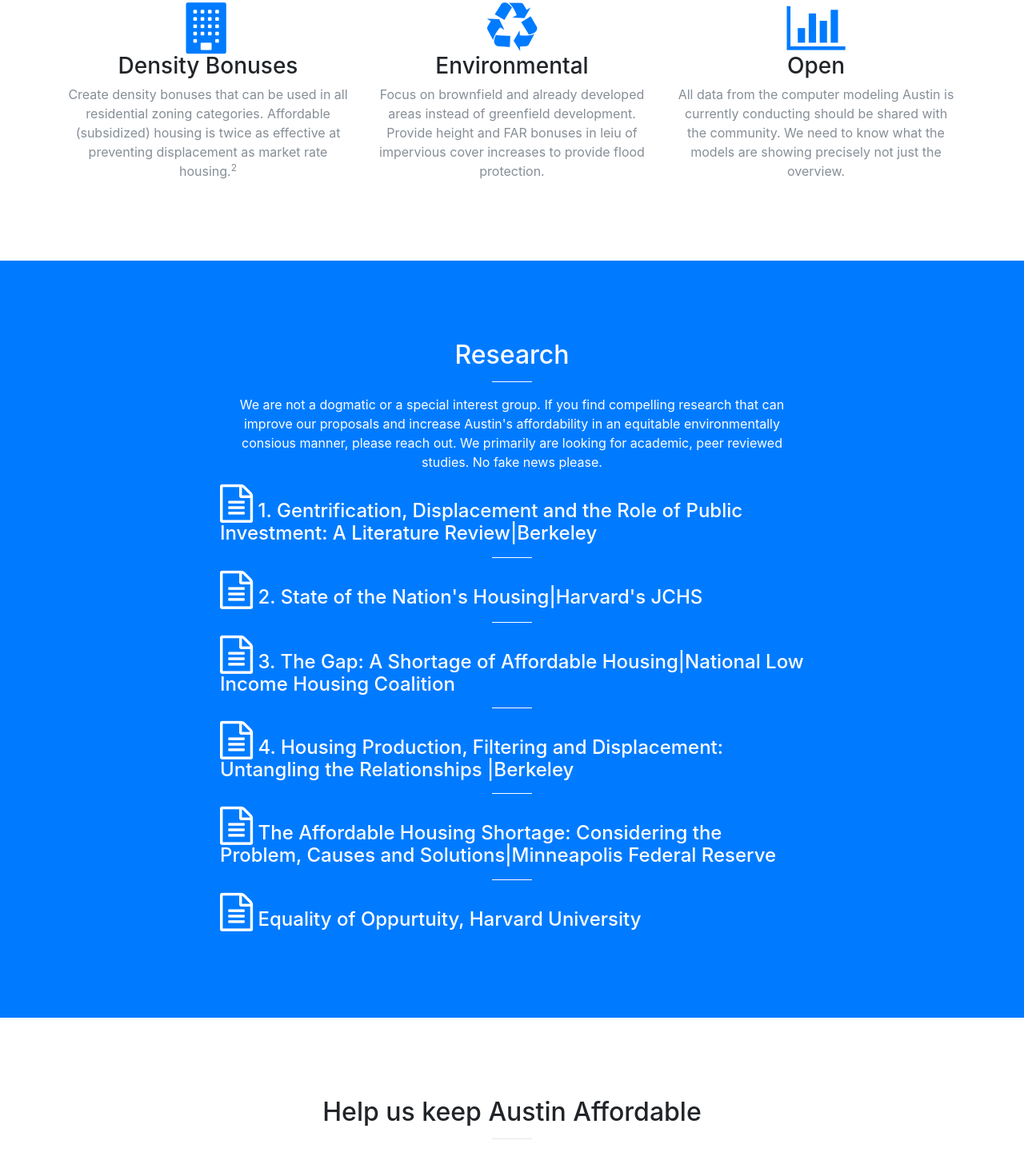
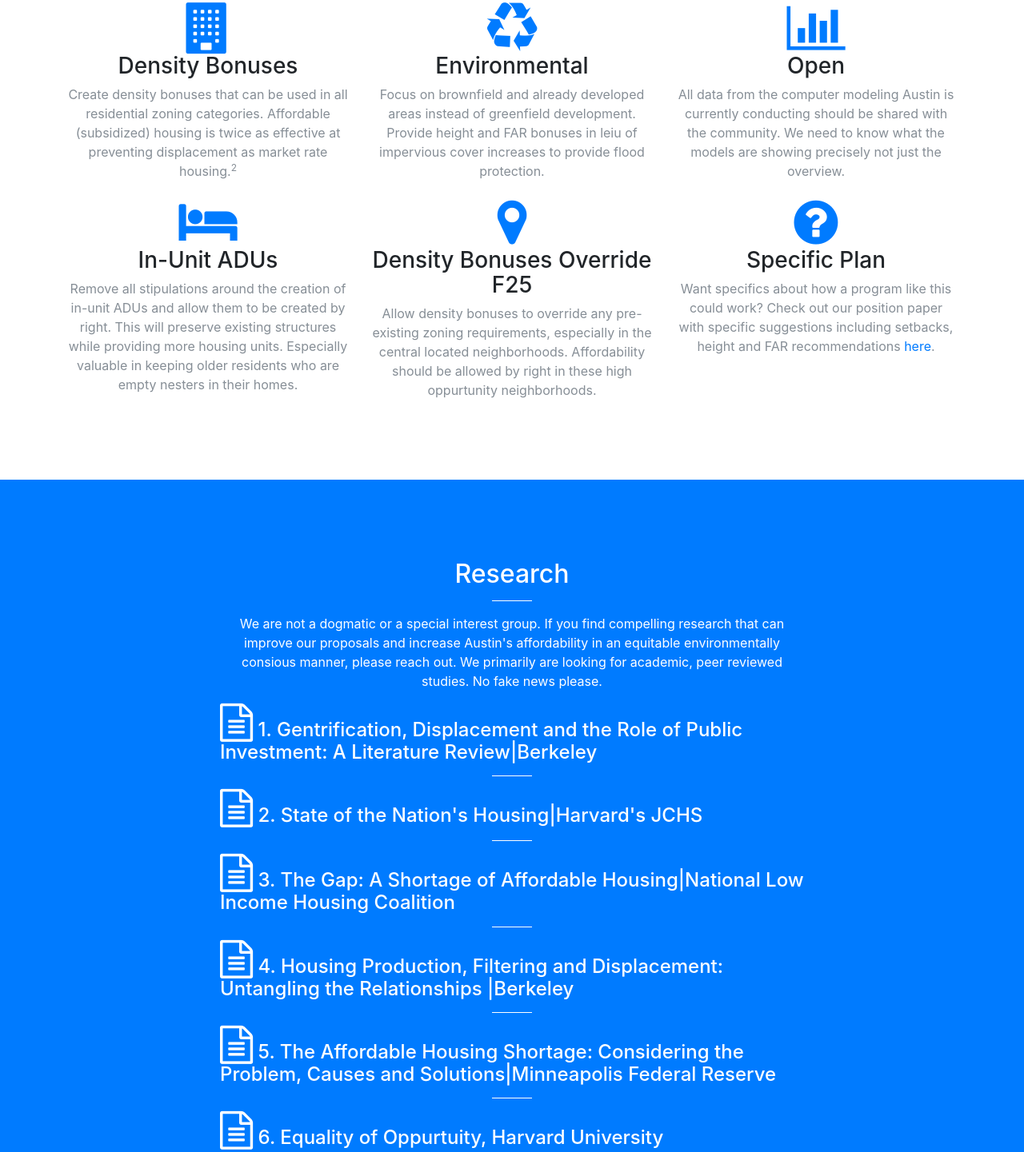
Before and after one commit to AIMBYATX/aimbyatx.github.io, a website with bundled scripts: page index.html in a window 1280 px wide. Shown: the part 2006-3447 px from the top of the page at 80% size. Built offline with nearby package versions, Linux system fonts and the light colour scheme.

Commit message:
Update Lang and Points
Cleaned up language
Fixed fb link
Added position paper

```diff
--- a/index.html
+++ b/index.html
@@ -84,7 +84,7 @@
             Our current code was written in 1984. The City of Austin passed a comprehensive plan called Imagine Austin in 2012 that decided how the city will grow and develop into the future. CodeNEXT is the city's rewrite of our current land development code to help fulfill the goals of affordability, environmental stewardship, and inclusiveness.
           </p>
           <p class="text-faded">
-            Our current code disproportionately benefits wealthy property investors at the expense of the rest of us. As we work on CodeNEXT we must recognize the discrimnatory nature of our previous codes and create a code that does not place the responsibility solely on the backs of poor and communities of color.
+            Our current code disproportionately benefits wealthy property investors at the expense of the rest of us. As we work on CodeNEXT we must recognize the discrimnatory nature of our previous codes and create a code that does not place the responsibility solely on the backs of working class communities and communities of color.
           </p>
           <p class="text-faded">
             The affordability crisis is playing out in cities all across the US. We can use the research and techniques other cities are implementing to create a CodeNEXT that will preserve the city we all love.
@@ -151,6 +151,27 @@
             <p class="text-muted">All data from the computer modeling Austin is currently conducting should be shared with the community. We need to know what the models are showing precisely not just the overview.</p>
           </div>
         </div>
+        <div class="col-lg-4 col-md-6 text-center">
+          <div class="service-box">
+            <i class="fa fa-4x fa-bed text-primary sr-icons"></i>
+            <h3>In-Unit ADUs</h3>
+            <p class="text-muted">Remove all stipulations around the creation of in-unit ADUs and allow them to be created by right. This will preserve existing structures while providing more housing units. Especially valuable in keeping older residents who are empty nesters in their homes.</p>
+          </div>
+        </div>
+        <div class="col-lg-4 col-md-6 text-center">
+          <div class="service-box">
+            <i class="fa fa-4x fa-map-marker text-primary sr-icons"></i>
+            <h3>Density Bonuses Override F25</h3>
+            <p class="text-muted">Allow density bonuses to override any pre-existing zoning requirements, especially in the central located neighborhoods. Affordability should be allowed by right in these high oppurtunity neighborhoods.</p>
+          </div>
+        </div>
+        <div class="col-lg-4 col-md-6 text-center">
+          <div class="service-box">
+            <i class="fa fa-4x fa-question-circle text-primary sr-icons"></i>
+            <h3>Specific Plan</h3>
+            <p class="text-muted">Want specifics about how a program like this could work? Check out our position paper with specific suggestions including setbacks, height and FAR recommendations <a href="https://docs.google.com/document/d/1ZAABF2TFLRFI9Att0PO2a6vWdCWU1i6uMojRgiRCWnE/edit?usp=sharing">here</a>.</p>
+          </div>
+        </div>
       </div>
     </div>
   </section>
@@ -188,12 +209,12 @@
           </div>
           <div>
             <a href="https://www.minneapolisfed.org/~/media/files/pubs/bankingpolicy/papers/housing.pdf"><h4><span><i class="fa fa-2x fa-file-text-o  sr-icons"></i>
-              The Affordable Housing Shortage: Considering the Problem, Causes and Solutions|Minneapolis Federal Reserve</span></h4></a>
+              5. The Affordable Housing Shortage: Considering the Problem, Causes and Solutions|Minneapolis Federal Reserve</span></h4></a>
             <hr class="light">
           </div>
           <div>
             <a href="http://www.equality-of-opportunity.org/images/nbhds_exec_summary.pdf"><h4><span><i class="fa fa-2x fa-file-text-o  sr-icons"></i>
-          Equality of Oppurtuity, Harvard University</span></h4></a>
+          6. Equality of Oppurtuity, Harvard University</span></h4></a>
           </div>
         </div>
       </div>
@@ -215,7 +236,7 @@
 
       <div class="row">
         <div class="col-lg-4 ml-auto text-center">
-          <a href="fb.me/aimbyatx"><i class="fa fa-facebook fa-3x sr-contact"></i>
+          <a href="https://fb.me/aimbyatx"><i class="fa fa-facebook fa-3x sr-contact"></i>
           <p>fb.me/aimbyatx</p></a>
         </div>
         <div class="col-lg-4 mr-auto text-center">
```
